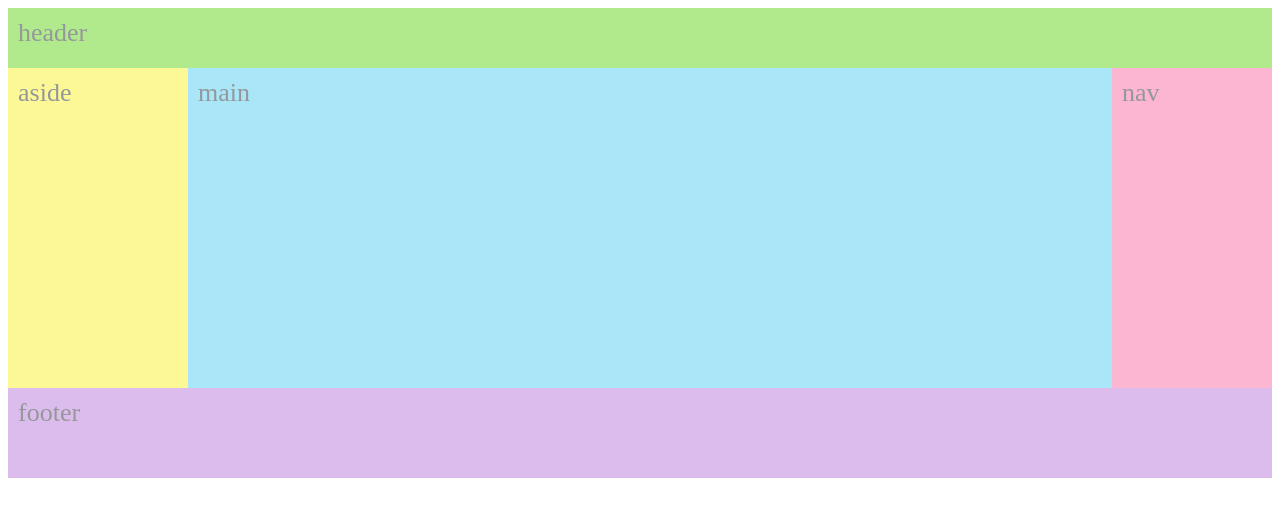
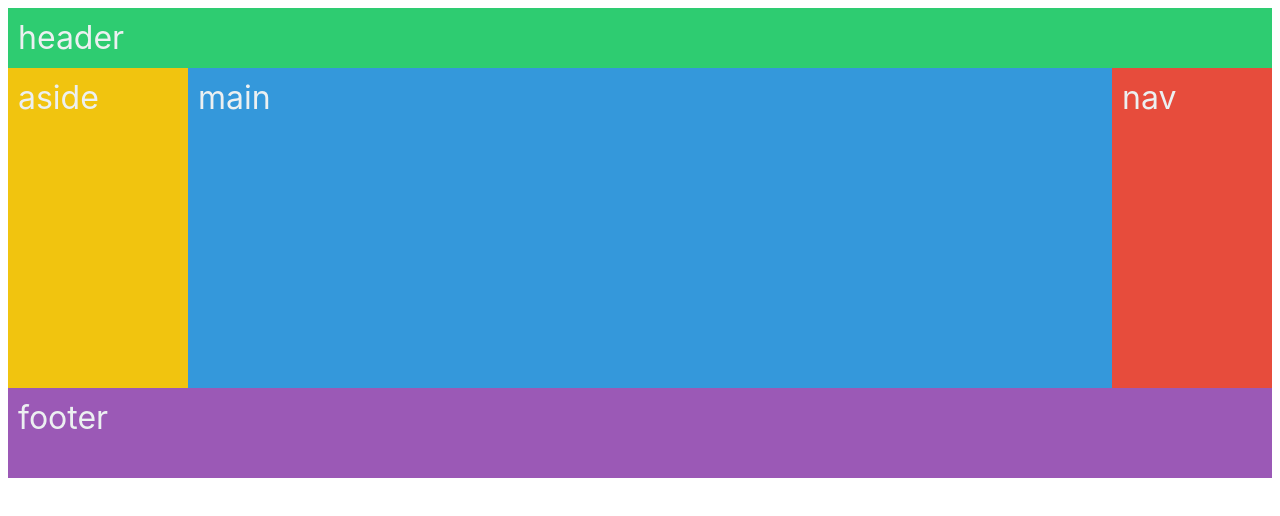
Before and after one commit to ics-creative/170901_css_grid_layout, a plain HTML site: page grid-layout-sample-01/index.html in a window 1280 px wide. Drawn offline with Linux system fonts and the light colour scheme.

Commit message:
カラーリングの指定が微妙だったので調整

```diff
--- a/grid-layout-flexbox-float/css/style.css
+++ b/grid-layout-flexbox-float/css/style.css
@@ -1,6 +1,11 @@
 /* 装飾用 */
 body {
   margin: 0;
+
+  /* フォントの種類を指定 */
+  font-family: -apple-system, BlinkMacSystemFont, 游ゴシック, "Yu Gothic", YuGothic, "ヒラギノ角ゴ Pro W3", "Hiragino Kaku Gothic ProN", メイリオ, Meiryo, sans-serif;
+  /* 字間(プロポーショナルメトリクス)を指定 */
+  font-feature-settings: "palt";
 }
 
 .container {
@@ -79,7 +84,7 @@ body {
 
 .section01 {
   grid-column: 2 / 3;
-  over-flow: hidden;
+  overflow: hidden;
 }
 
 .section01 > .left {
--- a/grid-layout-sample-01/css/style.css
+++ b/grid-layout-sample-01/css/style.css
@@ -1,7 +1,14 @@
 /* 見た目調整 */
+body {
+  /* フォントの種類を指定 */
+  font-family: -apple-system, BlinkMacSystemFont, 游ゴシック, "Yu Gothic", YuGothic, "ヒラギノ角ゴ Pro W3", "Hiragino Kaku Gothic ProN", メイリオ, Meiryo, sans-serif;
+  /* 字間(プロポーショナルメトリクス)を指定 */
+  font-feature-settings: "palt";
+}
+
 .container {
-  color: #95989A;
-  font-size: 26px;
+  color: #ecf0f1;
+  font-size: 2.0rem;
 }
 
 .container > * {
@@ -9,24 +16,24 @@
 }
 
 .header {
-  background-color: #B1EA8D;
+  background-color: #2ecc71;
 }
 
 .main {
-  background-color: #A9E6F8;
+  background-color: #3498db;
   height: 300px;
 }
 
 .aside {
-  background-color: #FCF896;
+  background-color: #f1c40f;
 }
 
 .nav {
-  background-color: #FCB6D1;
+  background-color: #e74c3c;
 }
 
 .footer {
-  background-color: #DCBBED;
+  background-color: #9b59b6;
 }
 
 /* ====================
--- a/grid-layout-sample-ie-edge/css/style.css
+++ b/grid-layout-sample-ie-edge/css/style.css
@@ -1,7 +1,14 @@
 /* 見た目調整 */
+body {
+  /* フォントの種類を指定 */
+  font-family: -apple-system, BlinkMacSystemFont, 游ゴシック, "Yu Gothic", YuGothic, "ヒラギノ角ゴ Pro W3", "Hiragino Kaku Gothic ProN", メイリオ, Meiryo, sans-serif;
+  /* 字間(プロポーショナルメトリクス)を指定 */
+  font-feature-settings: "palt";
+}
+
 .container {
-  color: #95989A;
-  font-size: 26px;
+  color: #ecf0f1;
+  font-size: 2.0rem;
 }
 
 .container > * {
@@ -9,24 +16,24 @@
 }
 
 .header {
-  background-color: #B1EA8D;
+  background-color: #2ecc71;
 }
 
 .main {
-  background-color: #A9E6F8;
+  background-color: #3498db;
   height: 300px;
 }
 
 .aside {
-  background-color: #FCF896;
+  background-color: #f1c40f;
 }
 
 .nav {
-  background-color: #FCB6D1;
+  background-color: #e74c3c;
 }
 
 .footer {
-  background-color: #DCBBED;
+  background-color: #9b59b6;
 }
 
 /* ====================
--- a/grid-layout-sample-tile/css/style.css
+++ b/grid-layout-sample-tile/css/style.css
@@ -1,15 +1,22 @@
 /* 見た目調整用 */
+body {
+  /* フォントの種類を指定 */
+  font-family: -apple-system, BlinkMacSystemFont, 游ゴシック, "Yu Gothic", YuGothic, "ヒラギノ角ゴ Pro W3", "Hiragino Kaku Gothic ProN", メイリオ, Meiryo, sans-serif;
+  /* 字間(プロポーショナルメトリクス)を指定 */
+  font-feature-settings: "palt";
+}
+
 p {
   font-size: 14px;
   margin-bottom: 1em;
 }
 
 .container {
-  background-color: #ffff6e;
+  background-color: #f1c40f;
 }
 
 .container > div {
-  background-color: #00AC0D;
+  background-color: #2ecc71;
   padding: 10px;
   height: 80px;
 }
```
